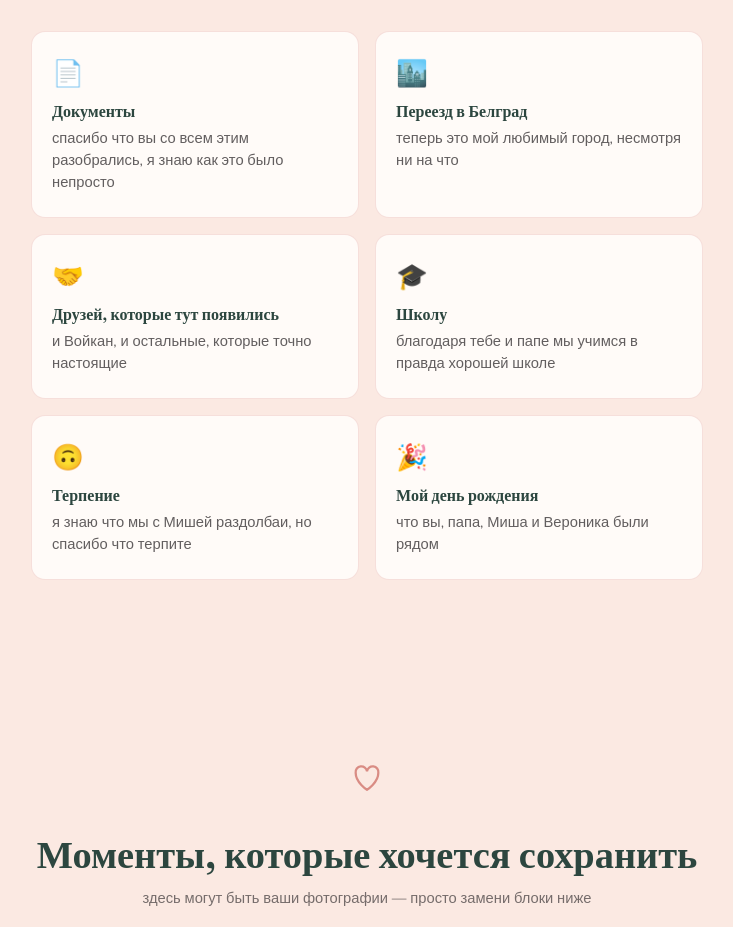
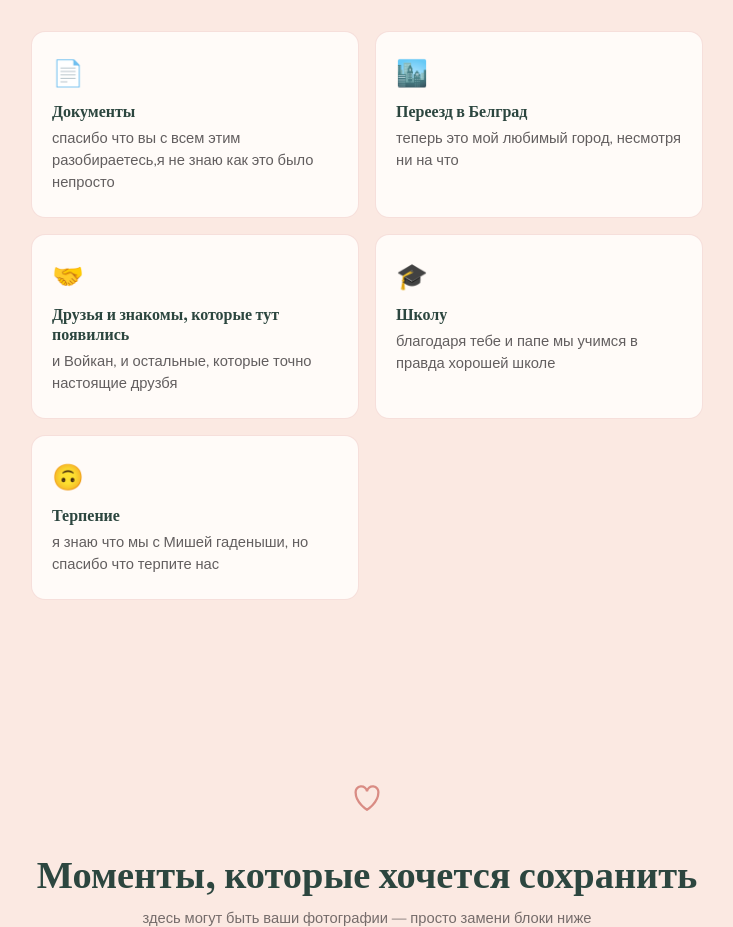
Before and after one commit to leontev2005roman-hash/R4tttttttttt, a website: page index.html in a window 1280 px wide. Shown: the part 1704-2631 px from the top of the page, without its empty margins (273-1006 px from the left). Drawn offline with nearby package versions, Linux system fonts and the light colour scheme.

Commit message:
Update text in thanks section of index.html

```diff
--- a/index.html
+++ b/index.html
@@ -320,12 +320,11 @@
   <div class="divider"><svg viewBox="0 0 24 24"><path d="M12 21s-8-5-8-12a4 4 0 0 1 8-1 4 4 0 0 1 8 1c0 7-8 12-8 12z"/></svg></div>
   <h2>Спасибо тебе за…</h2>
   <div class="thanks-grid">
-    <div class="thanks-card"><span class="icon">📄</span><div class="title">Документы</div><div class="desc">спасибо что вы со всем этим разобрались, я знаю как это было непросто</div></div>
+    <div class="thanks-card"><span class="icon">📄</span><div class="title">Документы</div><div class="desc">спасибо что вы с всем этим разобираетесь,я не знаю как это было непросто</div></div>
     <div class="thanks-card"><span class="icon">🏙️</span><div class="title">Переезд в Белград</div><div class="desc">теперь это мой любимый город, несмотря ни на что</div></div>
-    <div class="thanks-card"><span class="icon">🤝</span><div class="title">Друзей, которые тут появились</div><div class="desc">и Войкан, и остальные, которые точно настоящие</div></div>
+    <div class="thanks-card"><span class="icon">🤝</span><div class="title">Друзья и знакомы, которые тут появились</div><div class="desc">и Войкан, и остальные, которые точно настоящие друзбя</div></div>
     <div class="thanks-card"><span class="icon">🎓</span><div class="title">Школу</div><div class="desc">благодаря тебе и папе мы учимся в правда хорошей школе</div></div>
-    <div class="thanks-card"><span class="icon">🙃</span><div class="title">Терпение</div><div class="desc">я знаю что мы с Мишей раздолбаи, но спасибо что терпите</div></div>
-    <div class="thanks-card"><span class="icon">🎉</span><div class="title">Мой день рождения</div><div class="desc">что вы, папа, Миша и Вероника были рядом</div></div>
+    <div class="thanks-card"><span class="icon">🙃</span><div class="title">Терпение</div><div class="desc">я знаю что мы с Мишей гаденыши, но спасибо что терпите нас</div></div>
   </div>
 </section>
 
```
